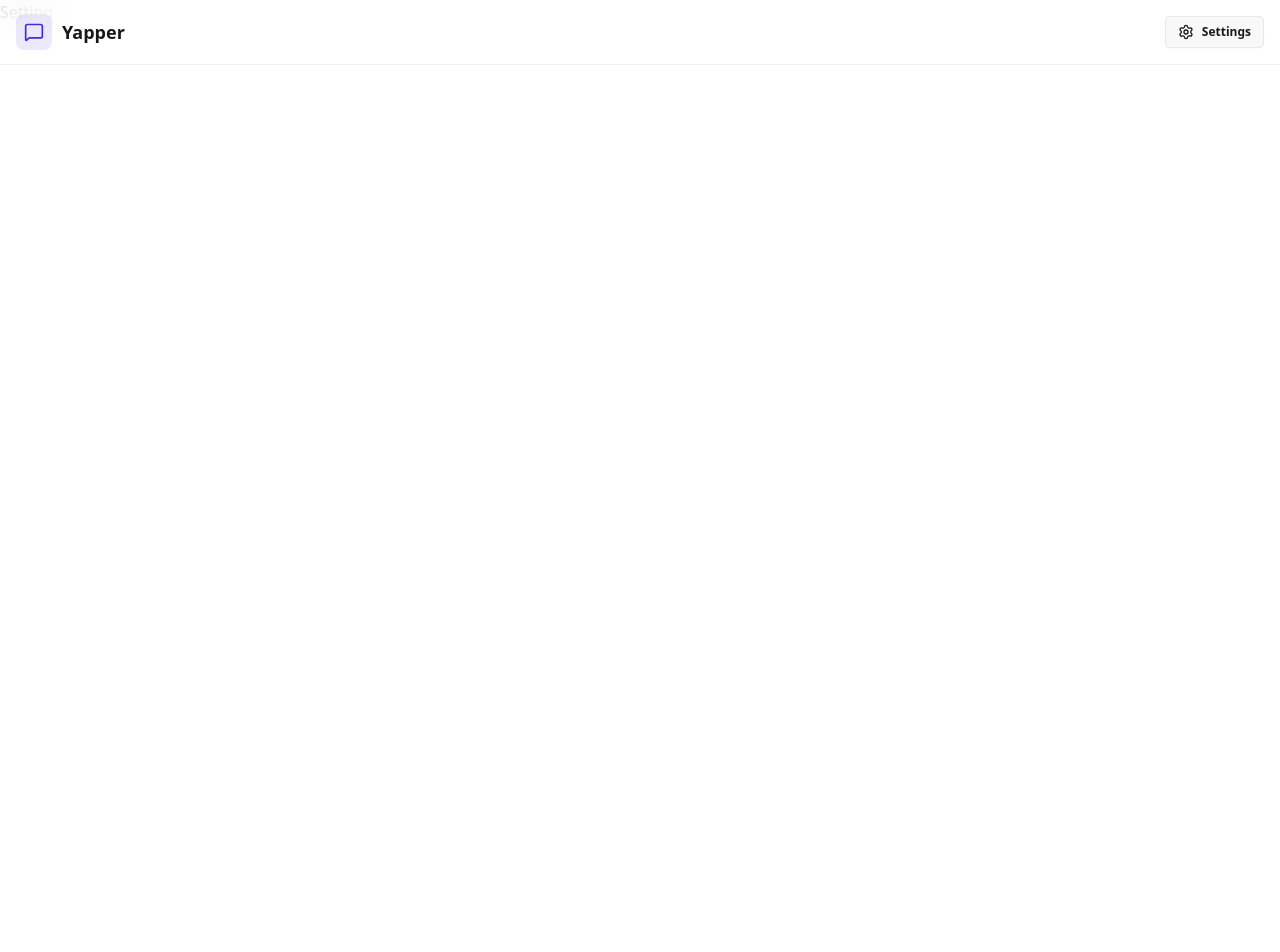
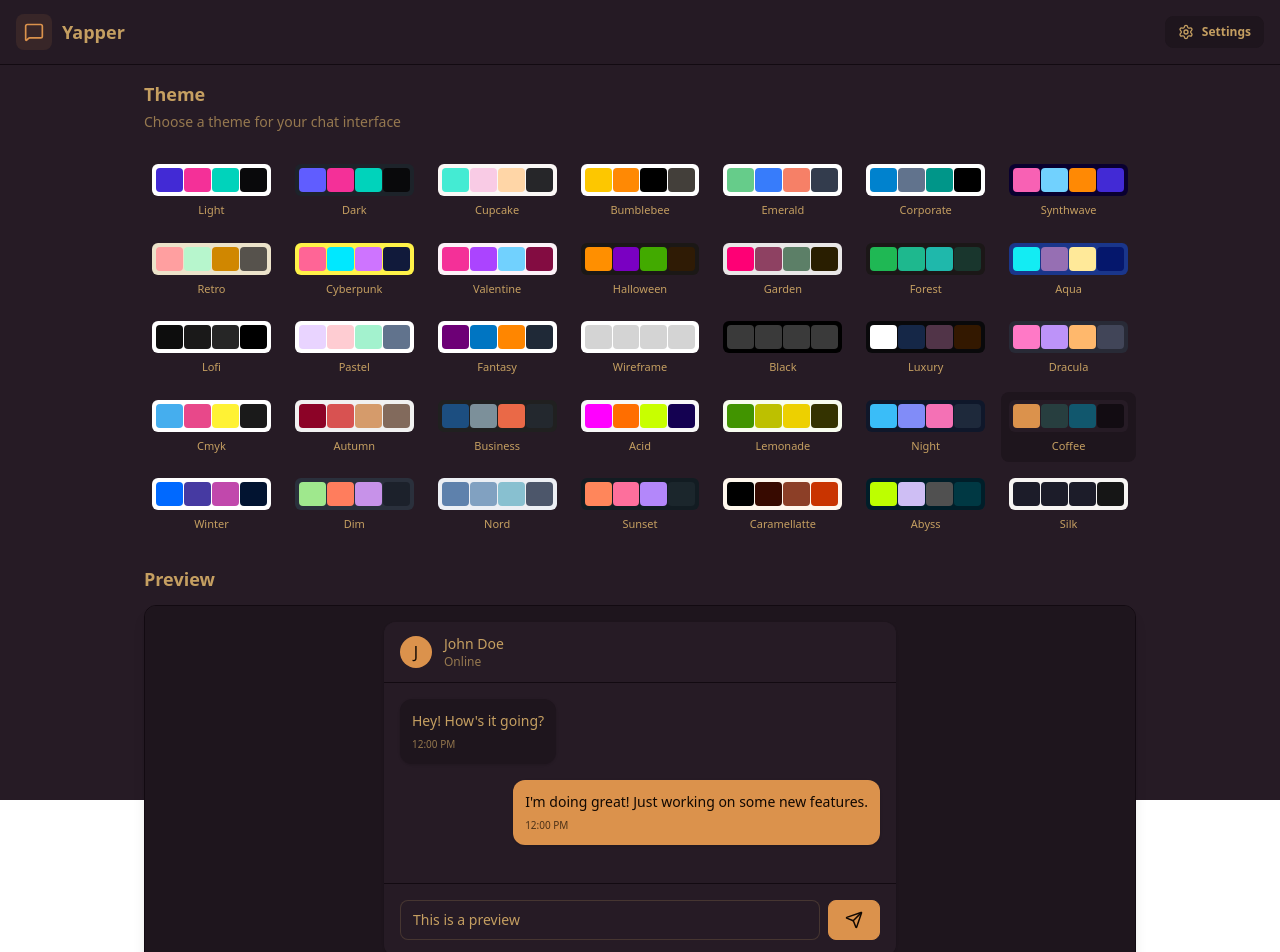
Before and after one commit to nga-ngo/chat-app, a React (Vite) app in the folder frontend/: page /settings in a window 1280 px wide. Shown: the top 952 px of the page. Before the commit the page ends 800 px from the top, so only its background shows below. Built offline with nearby package versions, Linux system fonts and the light colour scheme; no server answers.

Commit message:
updated settings page

```diff
--- a/frontend/src/App.jsx
+++ b/frontend/src/App.jsx
@@ -8,6 +8,7 @@
 import SettingsPage from "./pages/SettingsPage";
 import ProfilePage from "./pages/ProfilePage";
 import { useAuthStore } from "./store/useAuthStore";
+import { useThemeStore } from "./store/useThemeStore";
 import { useEffect } from "react";
 import { Loader } from "lucide-react";
 import { Toaster } from "react-hot-toast";
@@ -15,6 +16,7 @@
 
 const App = () => {
   const { authUser, checkAuth, isCheckingAuth } = useAuthStore();
+  const { theme } = useThemeStore();
 
   useEffect(() => {
     checkAuth();
@@ -29,7 +31,7 @@
   )
 
   return (
-    <div>
+    <div data-theme={theme}>
       <NavBar />
 
       <Routes>
--- /dev/null
+++ b/frontend/src/constants/index.js
@@ -0,0 +1,37 @@
+export const THEMES = [
+  "light",
+  "dark",
+  "cupcake",
+  "bumblebee",
+  "emerald",
+  "corporate",
+  "synthwave",
+  "retro",
+  "cyberpunk",
+  "valentine",
+  "halloween",
+  "garden",
+  "forest",
+  "aqua",
+  "lofi",
+  "pastel",
+  "fantasy",
+  "wireframe",
+  "black",
+  "luxury",
+  "dracula",
+  "cmyk",
+  "autumn",
+  "business",
+  "acid",
+  "lemonade",
+  "night",
+  "coffee",
+  "winter",
+  "dim",
+  "nord",
+  "sunset",
+  "caramellatte",
+  "abyss",
+  "silk"
+];
--- a/frontend/src/index.css
+++ b/frontend/src/index.css
@@ -1,2 +1,4 @@
 @import "tailwindcss";
-@plugin "daisyui";
+@plugin "daisyui" {
+  themes: all;
+}
--- a/frontend/src/pages/SettingsPage.jsx
+++ b/frontend/src/pages/SettingsPage.jsx
@@ -1,7 +1,116 @@
-const Setting = () => {
+import { THEMES } from "../constants";
+import { useThemeStore } from "../store/useThemeStore";
+import { Send } from "lucide-react";
+
+const PREVIEW_MESSAGES = [
+  { id: 1, content: "Hey! How's it going?", isSent: false },
+  { id: 2, content: "I'm doing great! Just working on some new features.", isSent: true },
+];
+
+const SettingsPage = () => {
+  const { theme, setTheme } = useThemeStore();
+
   return (
-    <div>Setting</div>
-  )
-}
+    <div className="h-screen container mx-auto px-4 pt-20 max-w-5xl">
+      <div className="space-y-6">
+        <div className="flex flex-col gap-1">
+          <h2 className="text-lg font-semibold">Theme</h2>
+          <p className="text-sm text-base-content/70">Choose a theme for your chat interface</p>
+        </div>
 
-export default Setting
+        <div className="grid grid-cols-3 sm:grid-cols-5 md:grid-cols-7 gap-2">
+          {THEMES.map((t) => (
+            <button
+              key={t}
+              className={`
+                group flex flex-col items-center gap-1.5 p-2 rounded-lg transition-colors
+                ${theme === t ? "bg-base-200" : "hover:bg-base-200/50"}
+              `}
+              onClick={() => setTheme(t)}
+            >
+              <div className="relative h-8 w-full rounded-md overflow-hidden" data-theme={t}>
+                <div className="absolute inset-0 grid grid-cols-4 gap-px p-1">
+                  <div className="rounded bg-primary"></div>
+                  <div className="rounded bg-secondary"></div>
+                  <div className="rounded bg-accent"></div>
+                  <div className="rounded bg-neutral"></div>
+                </div>
+              </div>
+              <span className="text-[11px] font-medium truncate w-full text-center">
+                {t.charAt(0).toUpperCase() + t.slice(1)}
+              </span>
+            </button>
+          ))}
+        </div>
+
+        {/* Preview Section */}
+        <h3 className="text-lg font-semibold mb-3">Preview</h3>
+        <div className="rounded-xl border border-base-300 overflow-hidden bg-base-100 shadow-lg">
+          <div className="p-4 bg-base-200">
+            <div className="max-w-lg mx-auto">
+              {/* Mock Chat UI */}
+              <div className="bg-base-100 rounded-xl shadow-sm overflow-hidden">
+                {/* Chat Header */}
+                <div className="px-4 py-3 border-b border-base-300 bg-base-100">
+                  <div className="flex items-center gap-3">
+                    <div className="w-8 h-8 rounded-full bg-primary flex items-center justify-center text-primary-content font-medium">
+                      J
+                    </div>
+                    <div>
+                      <h3 className="font-medium text-sm">John Doe</h3>
+                      <p className="text-xs text-base-content/70">Online</p>
+                    </div>
+                  </div>
+                </div>
+
+                {/* Chat Messages */}
+                <div className="p-4 space-y-4 min-h-[200px] max-h-[200px] overflow-y-auto bg-base-100">
+                  {PREVIEW_MESSAGES.map((message) => (
+                    <div
+                      key={message.id}
+                      className={`flex ${message.isSent ? "justify-end" : "justify-start"}`}
+                    >
+                      <div
+                        className={`
+                          max-w-[80%] rounded-xl p-3 shadow-sm
+                          ${message.isSent ? "bg-primary text-primary-content" : "bg-base-200"}
+                        `}
+                      >
+                        <p className="text-sm">{message.content}</p>
+                        <p
+                          className={`
+                            text-[10px] mt-1.5
+                            ${message.isSent ? "text-primary-content/70" : "text-base-content/70"}
+                          `}
+                        >
+                          12:00 PM
+                        </p>
+                      </div>
+                    </div>
+                  ))}
+                </div>
+
+                {/* Chat Input */}
+                <div className="p-4 border-t border-base-300 bg-base-100">
+                  <div className="flex gap-2">
+                    <input
+                      type="text"
+                      className="input input-bordered flex-1 text-sm h-10"
+                      placeholder="Type a message..."
+                      value="This is a preview"
+                      readOnly
+                    />
+                    <button className="btn btn-primary h-10 min-h-0">
+                      <Send size={18} />
+                    </button>
+                  </div>
+                </div>
+              </div>
+            </div>
+          </div>
+        </div>
+      </div>
+    </div>
+  );
+};
+export default SettingsPage;
--- /dev/null
+++ b/frontend/src/store/useThemeStore.js
@@ -0,0 +1,9 @@
+import { create } from "zustand";
+
+export const useThemeStore = create((set) => ({
+  theme: localStorage.getItem("chat-theme") || "coffee",
+  setTheme: (theme) => {
+    localStorage.setItem("chat-theme", theme);
+    set({ theme });
+  },
+}));
```
